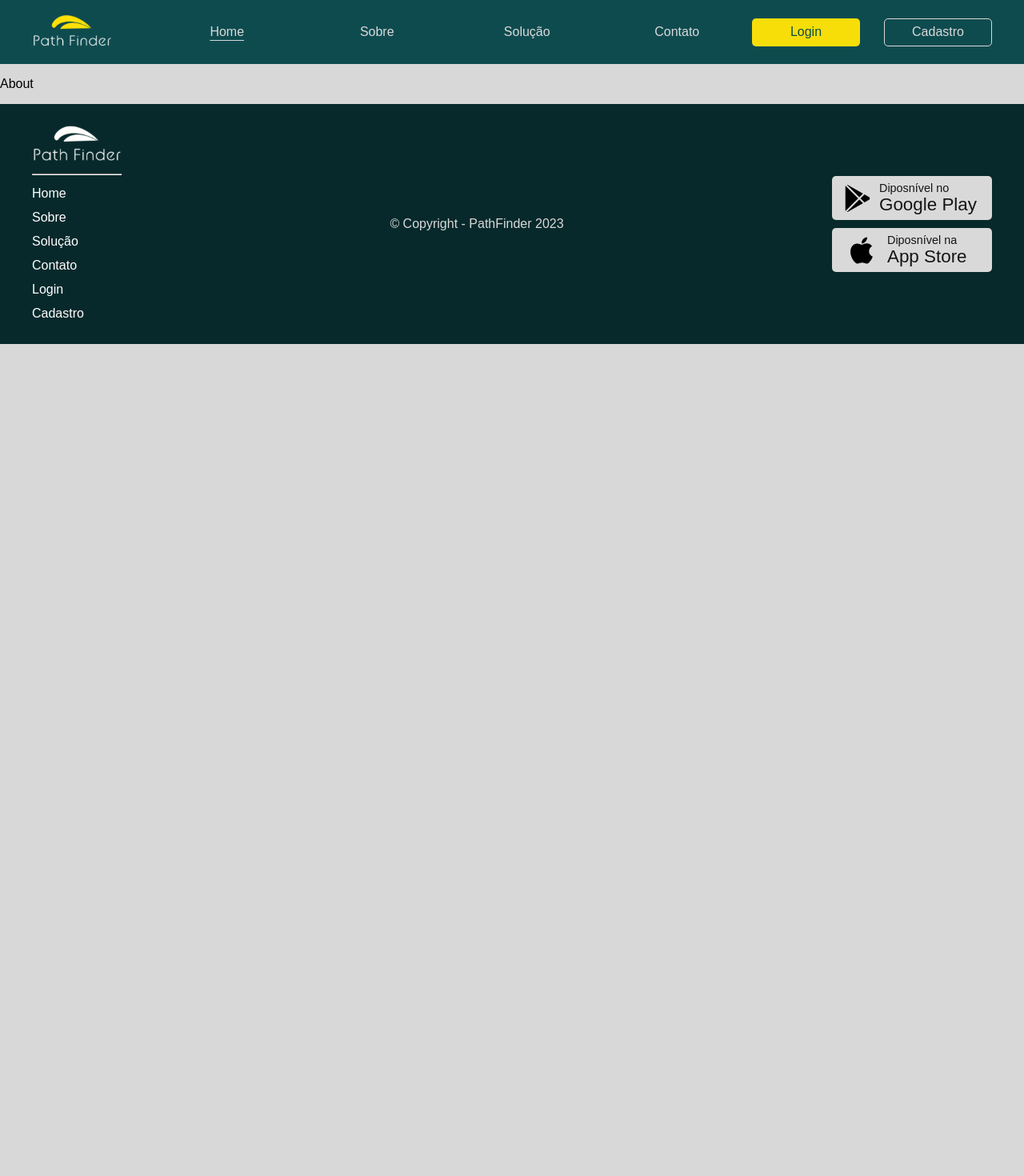
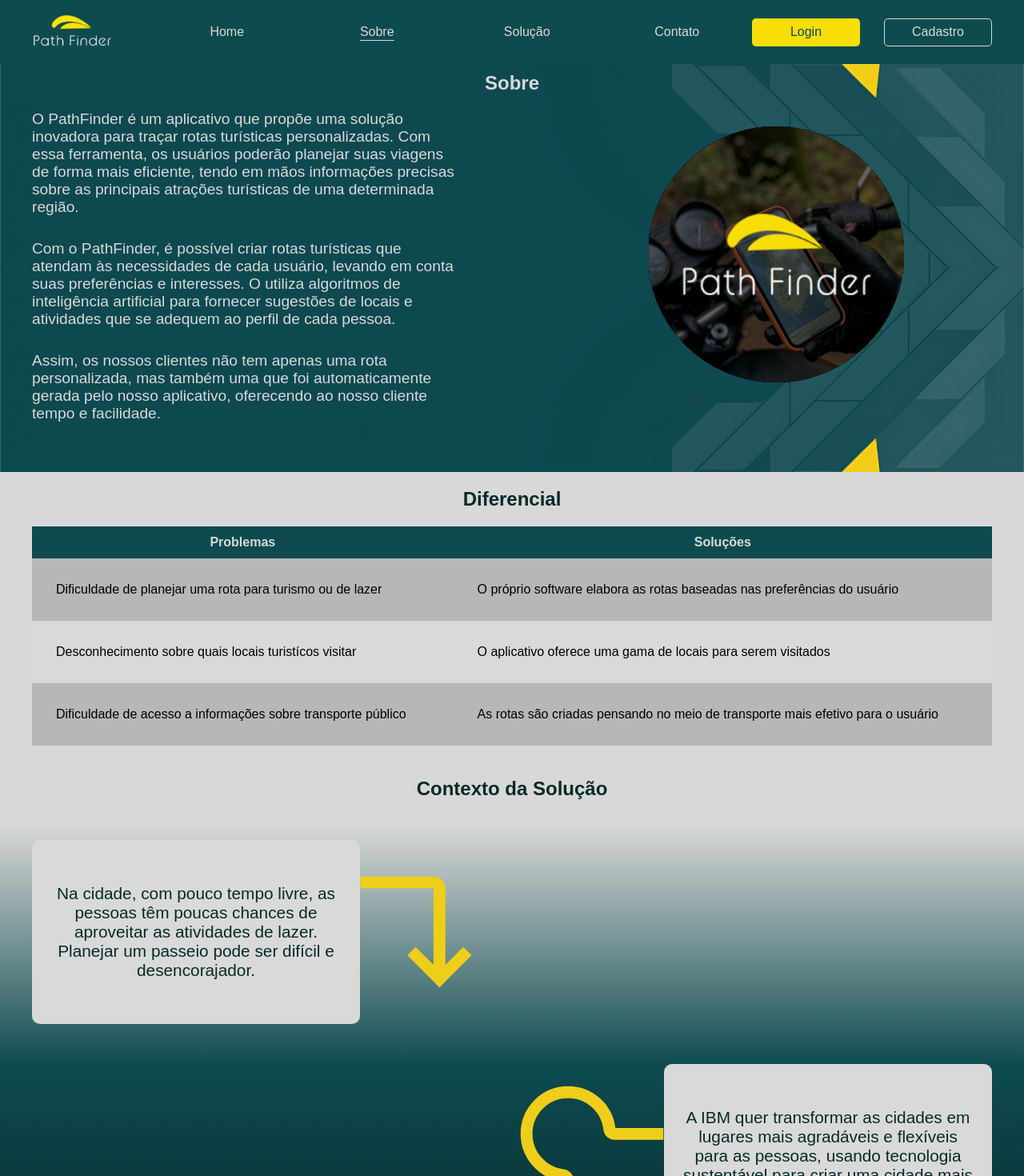
Before and after one commit to Challenge-FIAP-Winner-Group/web-development-sprint-3, a React (Vite) app in the folder pathfinder/: page /about in a window 1280 px wide. Shown: the top 1470 px of the page at 80% size. Before the commit the page ends 800 px from the top, so only its background shows below. Built offline with nearby package versions, Linux system fonts and the light colour scheme.

Commit message:
about done

```diff
--- a/pathfinder/src/components/Footer/Footer.jsx
+++ b/pathfinder/src/components/Footer/Footer.jsx
@@ -48,7 +48,7 @@
         { text: "Home", path: "/" },
         { text: "Sobre", path: "/about" },
         { text: "Solução", path: "/solution" },
-        { text: "Contato", path: "/contato" },
+        { text: "Contato", path: "/contact" },
         { text: "Login", path: "/" },
         { text: "Cadastro", path: "/" },
     ];
--- a/pathfinder/src/components/Header/Header.jsx
+++ b/pathfinder/src/components/Header/Header.jsx
@@ -92,7 +92,7 @@
 `;
 
 function Header() {
-    const [selected, setSelected] = useState(0);
+    const [selected, setSelected] = useState(window.location.pathname);
 
     const navs = [
         { name: "Home", path: "/" },
@@ -101,7 +101,7 @@
         { name: "Contato", path: "/contact" },
     ];
 
-    const addLi = () => navs.map((element, index) => <StyledLi key={index}><ListText onClick={(e) => setSelected(index)} className={selected === index ? "selected" : ""} to={element.path} >{element.name}</ListText></StyledLi>);
+    const addLi = () => navs.map((element, index) => <StyledLi key={index}><ListText onClick={() => setSelected(element.path)} className={selected === element.path ? "selected" : ""} to={element.path} >{element.name}</ListText></StyledLi>);
 
     return (
         <>
--- /dev/null
+++ b/pathfinder/src/components/Table/Table.jsx
@@ -0,0 +1,47 @@
+import { styled } from "styled-components";
+import { lightGray, mainColor, ultraLightGray } from "../../styles/colors";
+
+const StyledTable = styled.table`
+    width: 100%;
+    border-spacing: 0px;
+`;
+
+const StyledTableHead = styled.thead`
+    background-color: ${mainColor};
+    color: ${ultraLightGray};
+    height: 40px;
+    border-collapse: collapse;
+`;
+
+const Tr = styled.tr`
+    background-color: ${props => props.$background ? props.$background : ultraLightGray};
+`;
+
+const Td = styled.td`
+    padding: 30px;
+    text-align: start;
+`;
+
+function Table(props) {
+
+    const populateHead = () => props.head.map((element, index) => <th key={index}>{element}</th>);
+
+    const populateBody = () => props.body.map((element, index) =>
+        <Tr $background={index % 2 === 0 ? lightGray : ultraLightGray} key={index}>
+            {element.map((item, index) => <Td key={index}>{item}</Td>)}
+        </Tr>
+    )
+
+    return (
+        <StyledTable>
+            <StyledTableHead>
+                {populateHead()}
+            </StyledTableHead>
+            <tbody>
+                {populateBody()}
+            </tbody>
+        </StyledTable>
+    );
+}
+
+export default Table;
--- a/pathfinder/src/components/buttons/YellowButton/YellowButton.jsx
+++ b/pathfinder/src/components/buttons/YellowButton/YellowButton.jsx
@@ -13,6 +13,10 @@
     transition: 0.3s;
     cursor: pointer;
     width: ${props => props.w};
+    margin-top: ${props => props.$margintop ? props.$margintop : "0px"};
+    margin-bottom: ${props => props.$marginbottom ? props.$marginbottom : "0px"};
+    margin-left: ${props => props.$marginleft ? props.$marginleft : "0px"};
+    margin-right: ${props => props.$marginright ? props.$marginright : "0px"};
 
     p {
         color: ${mainColor};
@@ -26,7 +30,7 @@
 
 function YellowButton(props) {
     return (
-        <StyledButton w={props.width}>
+        <StyledButton w={props.width} $marginleft={props.marginleft} $marginright={props.marginright}>
             <p>{props.text}</p>
         </StyledButton>
     );
--- a/pathfinder/src/routes/About.jsx
+++ b/pathfinder/src/routes/About.jsx
@@ -1,6 +1,63 @@
+import { ultraLightGray } from "../styles/colors";
+import { BgContent, Container, DFlex, GradientBg, H1, Holder, Img, P } from "../styles/globalStyles";
+import aboutImg from "../assets/img/about-image.svg";
+import Table from "../components/Table/Table";
+import ContentCard from "../components/cards/ContentCard/ContentCard";
+import direction1 from "../assets/img/direction1.svg";
+import direction2 from "../assets/img/direction3.svg";
+import direction3 from "../assets/img/direction2.svg";
+import YellowButton from "../components/buttons/YellowButton/YellowButton"
+
 function About() {
+
+    const texts = ["O PathFinder é um aplicativo que propõe uma solução inovadora para traçar rotas turísticas personalizadas. Com essa ferramenta, os usuários poderão planejar suas viagens de forma mais eficiente, tendo em mãos informações precisas sobre as principais atrações turísticas de uma determinada região.", "Com o PathFinder, é possível criar rotas turísticas que atendam às necessidades de cada usuário, levando em conta suas preferências e interesses. O utiliza algoritmos de inteligência artificial para fornecer sugestões de locais e atividades que se adequem ao perfil de cada pessoa.", "Assim, os nossos clientes não tem apenas uma rota personalizada, mas também uma que foi automaticamente gerada pelo nosso aplicativo, oferecendo ao nosso cliente tempo e facilidade."];
+
+    const tableHead = ["Problemas", "Soluções"];
+
+    const tableBody = [
+        ["Dificuldade de planejar uma rota para turismo ou de lazer", "O próprio software elabora as rotas baseadas nas preferências do usuário"],
+        ["Desconhecimento sobre quais locais turistícos visitar", "O aplicativo oferece uma gama de locais para serem visitados"],
+        ["Dificuldade de acesso a informações sobre transporte público", "As rotas são criadas pensando no meio de transporte mais efetivo para o usuário"],
+    ];
+
+    const cards = ["Na cidade, com pouco tempo livre, as pessoas têm poucas chances de aproveitar as atividades de lazer. Planejar um passeio pode ser difícil e desencorajador.", "A IBM quer transformar as cidades em lugares mais agradáveis e flexíveis para as pessoas, usando tecnologia sustentável para criar uma cidade mais inteligente e com melhor qualidade de vida.", "A qualidade do turismo na cidade é um problema a ser abordado. As pessoas que desejam explorar a cultura local e imergir na cidade sofrem com dificuldades e não conseguem aliviar o estresse da agitação urbana.."];
+
+    const imgs = [direction1, direction2, direction3]
+
+    const generateText = () => texts.map((element, index) => <P key={index} $margintop="30px" color={ultraLightGray}>{element}</P>);
+
+    const populateCards = () => cards.map((element, index) => <DFlex $width="100%" $margintop="50px" key={index}><DFlex $alignitems="center" $flexdirection={index % 2 !== 0 ? "row-reverse" : "row" }><ContentCard text={element} hr={false}></ContentCard><Img src={imgs[index]} />{index === 2 && <YellowButton text="Começe agora" marginleft="10%" /> }</DFlex></DFlex>);
+
     return (
-        <p>About</p>
+        <>
+            <BgContent $height="500px">
+                <Container>
+                    <H1 color={ultraLightGray}>Sobre</H1>
+                    <DFlex $alignitems="center" $justifycontent="space-between" $height="400px" $width="100%">
+                        <Holder $width="45%">
+                            {generateText()}
+                        </Holder>
+                        <Holder $width="45%">
+                            <DFlex $justifycontent="center">
+                                <Img src={aboutImg} width="320px" />
+                            </DFlex>
+                        </Holder>
+                    </DFlex>
+                </Container>
+            </BgContent>
+            <Container>
+                <H1 $margintop="20px" $marginbottom="20px">Diferencial</H1>
+                <Holder $margintop="20px" $marginbottom="20px">
+                    <Table head={tableHead} body={tableBody} />
+                </Holder>
+            </Container>
+            <GradientBg>
+                <Container $margintop="40px">
+                    <H1>Contexto da Solução</H1>
+                    {populateCards()}
+                </Container>
+            </GradientBg>
+        </>
     );
 }
 
--- a/pathfinder/src/styles/colors.jsx
+++ b/pathfinder/src/styles/colors.jsx
@@ -3,5 +3,8 @@
 export const mainColorHover = "#07292B";
 export const ultraLightGray = "#D9D9D9";
 export const ultraLightGrayOpacity = "#d9d9d936";
+export const lightGray = "#B7B7B7";
 export const yellow = "#F7DE09";
 export const yellowHover = "#c7b621";
+
+export const bgGrandient = "linear-gradient(360deg, #07292B 35.1%, #0E4B4F 63.92%, rgba(7, 41, 43, 0) 94.13%)";
--- a/pathfinder/src/styles/globalStyles.jsx
+++ b/pathfinder/src/styles/globalStyles.jsx
@@ -1,5 +1,6 @@
 import { createGlobalStyle, styled } from "styled-components";
-import { mainBgColor } from "./colors";
+import { bgGrandient, mainBgColor } from "./colors";
+import backgroundImg from "../assets/img/background.png";
 
 export const GlobalStyle = createGlobalStyle`
     html,
@@ -35,14 +36,22 @@
 export const H1 = styled.h1`
     width: 100%;
     text-align: center;
-    color: #07292B;
+    color: ${props => props.color ? props.color : "#07292B"};
     font-size: 1.5rem;
+    margin-top: ${props => props.$margintop ? props.$margintop : "0px"};
+    margin-bottom: ${props => props.$marginbottom ? props.$marginbottom : "0px"};
+    margin-left: ${props => props.$marginleft ? props.$marginleft : "0px"};
+    margin-right: ${props => props.$marginright ? props.$marginright : "0px"};
 `;
 
 export const P = styled.p`
     width: 100%;
     color: ${props => props.color ? props.color : "#07292B"};
     font-size: 1.2rem;
+    margin-top: ${props => props.$margintop ? props.$margintop : "0px"};
+    margin-bottom: ${props => props.$marginbottom ? props.$marginbottom : "0px"};
+    margin-left: ${props => props.$marginleft ? props.$marginleft : "0px"};
+    margin-right: ${props => props.$marginright ? props.$marginright : "0px"};
 `;
 
 export const ContentHolder = styled.div`
@@ -51,6 +60,7 @@
 
 export const DFlex = styled.div`
     display: flex;
+    flex-direction: ${props => props.$flexdirection ? props.$flexdirection : "row"};
     justify-content: ${props => props.$justifycontent ? props.$justifycontent : "flex-start"};
     align-items: ${props => props.$alignitems ? props.$alignitems : "unset"};
     height: ${props => props.$height ? props.$height : "auto"};
@@ -77,12 +87,32 @@
     margin-right: ${props => props.$marginright ? props.$marginright : "0px"};
     position: ${props => props.$position ? props.$position : "relative"};
     display: ${props => props.$display ? props.$display : "block"};
+    height: ${props => props.$height ? props.$height : "auto"};
+    width: ${props => props.$width ? props.$width : "100%"};
 `;
 
 export const Container = styled.section`
     grid-template-columns: 100%;
     max-width: 1200px;
-    height: 100%;
+    height: auto;
     padding: ${props => props.$padding ? props.$padding : "0px 10px"};
     margin: 0 auto;
+    margin-top: ${props => props.$margintop ? props.$margintop : "0px"};
+    margin-bottom: ${props => props.$marginbottom ? props.$marginbottom : "0px"};
 `;
+
+export const BgContent = styled.section`
+    width: 100%;
+    height: ${props => props.$height ? props.$height : "805px"};
+    background-image: url(${backgroundImg});
+    background-position: center;
+    background-repeat: no-repeat;
+    background-size: cover;
+    padding-top: 10px;
+    position: relative;
+`;
+
+export const GradientBg = styled.section`
+    background: ${bgGrandient};
+    height: ${props => props.$height ? props.$height : "1000px"};
+`;
```
Also changed, not shown: pathfinder/src/routes/Home.jsx (+5 -20 lines).
